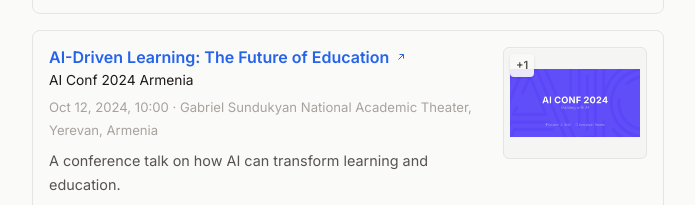
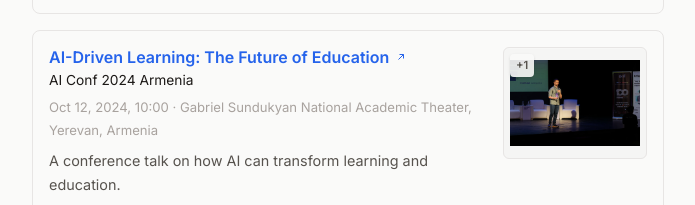
Before and after one commit to taugr/taugr-site, an Astro site: page /speaking in a window 1280 px wide. Shown: the part 998-1203 px from the top of the page, without its empty margins (292-987 px from the left). Built offline with nearby package versions, Linux system fonts and the light colour scheme; Astro itself is replaced by a stand-in of ours.

Commit message:
Replace AI Conf speaking image with WebP

```diff
--- a/src/pages/speaking/index.astro
+++ b/src/pages/speaking/index.astro
@@ -100,9 +100,9 @@ const talks = [
     description: 'A conference talk on how AI can transform learning and education.',
     media: [
       {
-        src: '/img/speaking/ai-conf-2024-poster.jpg',
-        alt: 'AI Conf 2024 Armenia event poster',
-        label: 'event poster',
+        src: '/img/speaking/ai-conf-2024-main.webp',
+        alt: 'Tom Auger speaking at AI Conf 2024 Armenia',
+        label: 'talk photo',
       },
       {
         src: '/img/speaking/ai-conf-2024-speaker.jpg',
```
Also changed, not shown: public/img/speaking/ai-conf-2024-main.webp (added).
